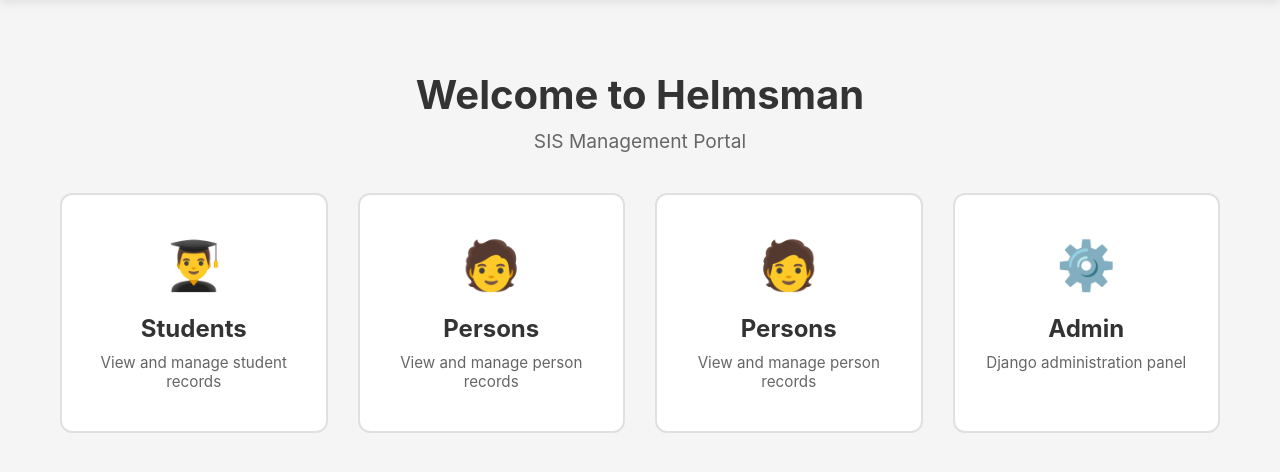
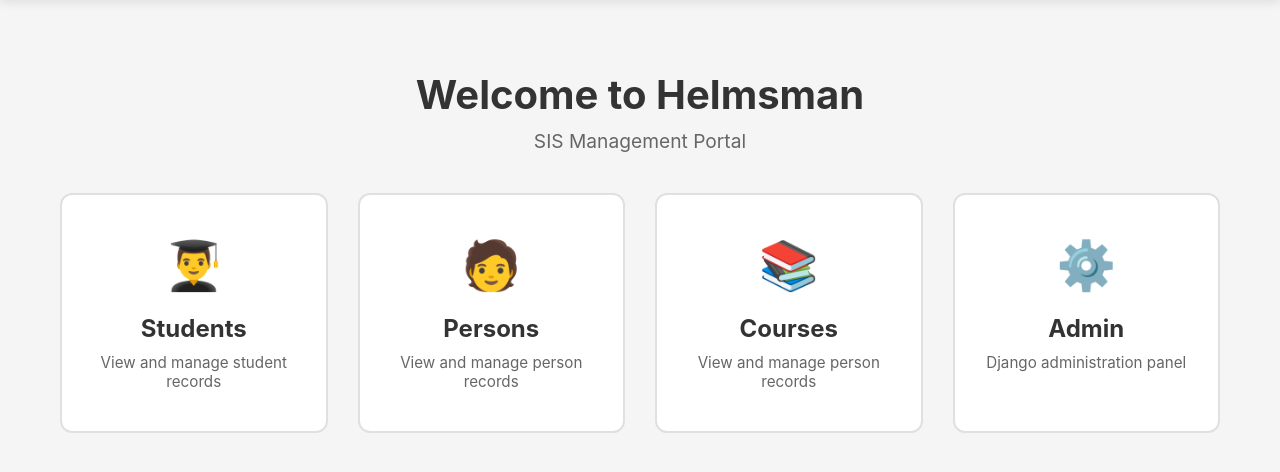
Before and after one commit to bubbly853/ribbon2helmsman, a Django app: page / in a window 1280 px wide. Shown: the part 66-538 px from the top of the page. Run offline with Django 5.2, Linux system fonts and the light colour scheme; the visitor is signed in with stand-in values (Sample User, id 1).

Commit message:
updated card for courses

```diff
--- a/helmsman/templates/sis/dashboard.html
+++ b/helmsman/templates/sis/dashboard.html
@@ -22,8 +22,8 @@
     </a>
 
     <a href="{% url 'sis:course_list' %}" class="dashboard-card">
-        <div class="card-icon">🧑</div>
-        <h2>Persons</h2>
+        <div class="card-icon">📚</div>
+        <h2>Courses</h2>
         <p>View and manage person records</p>
     </a>
 
```
